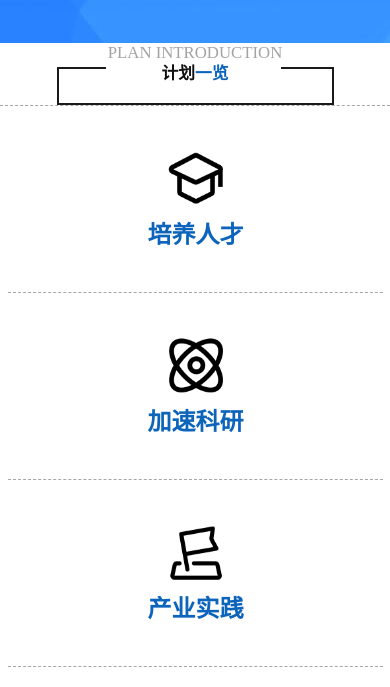
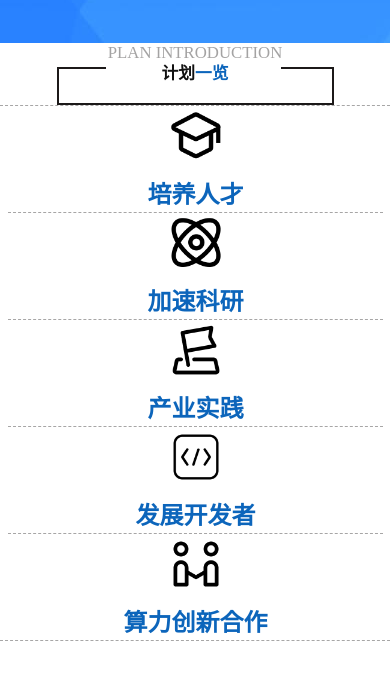
Before and after one commit to daskfeifei/Myproject, a plain HTML site: page index.html in a window 390 px wide. Shown: the part 157-844 px from the top of the page. Drawn offline with nearby package versions, Linux system fonts and the light colour scheme; a script that the page names is missing.

Commit message:
Update mystyle.css

```diff
--- a/skin/css/mystyle.css
+++ b/skin/css/mystyle.css
@@ -1314,7 +1314,7 @@ a,button{-webkit-transition:all .35s;transition:all .35s}
 #box-slider .bx-pager-item{display:inline-block;padding:6px}
 .busbox{
 	/* border-left:1px dashed #a7a6a6; */
-padding:40px 20px}
+padding:0px 20px}
 .busbox:first-child{border-left:0}
 .busbox .tb{width:100%}
 .busbox .text h3{margin:8px 0;font-size:24px;font-weight:700}
@@ -1324,7 +1324,7 @@ padding:40px 20px}
 .busbox:hover .text h3{color:#0c65bb}
 @media (max-width:991px){.busbox:first-child{border-top:0}
 .busbox .pic-icon{width:80px}
-.busbox .pic-icon img{width:66px}
+.busbox .pic-icon img{width:60px}
 }
 @media (max-width:767px){.busbox{border-left:0;border-top:1px dashed #a7a6a6}
 }
@@ -1788,7 +1788,7 @@ a.close-contact2:hover{opacity:1}
 .bb .b1 .pic-icon{display:inline-block;position:relative;text-indent:0}
 .bb .b2{padding:0 20px;text-align:center;position:absolute;top:100%;-webkit-transition:all .35s;transition:all .35s;width:100%}
 .bb .b2 p{-webkit-transition:all .35s;transition:all .35s;opacity:0;filter:alpha(opacity=0);max-height:4.8em;overflow:hidden;line-height:1.6em}
-.busbox.sb{padding-bottom:80px}
+.busbox.sb{padding-bottom:40px}
 .busbox.sb:hover{background-color:#fafafa}
 .busbox.sb:hover .b1 .pic-icon{margin-top:-50px;opacity:0;filter:alpha(opacity=0)}
 .busbox.sb:hover .b2{text-align:left;top:5%}
```
